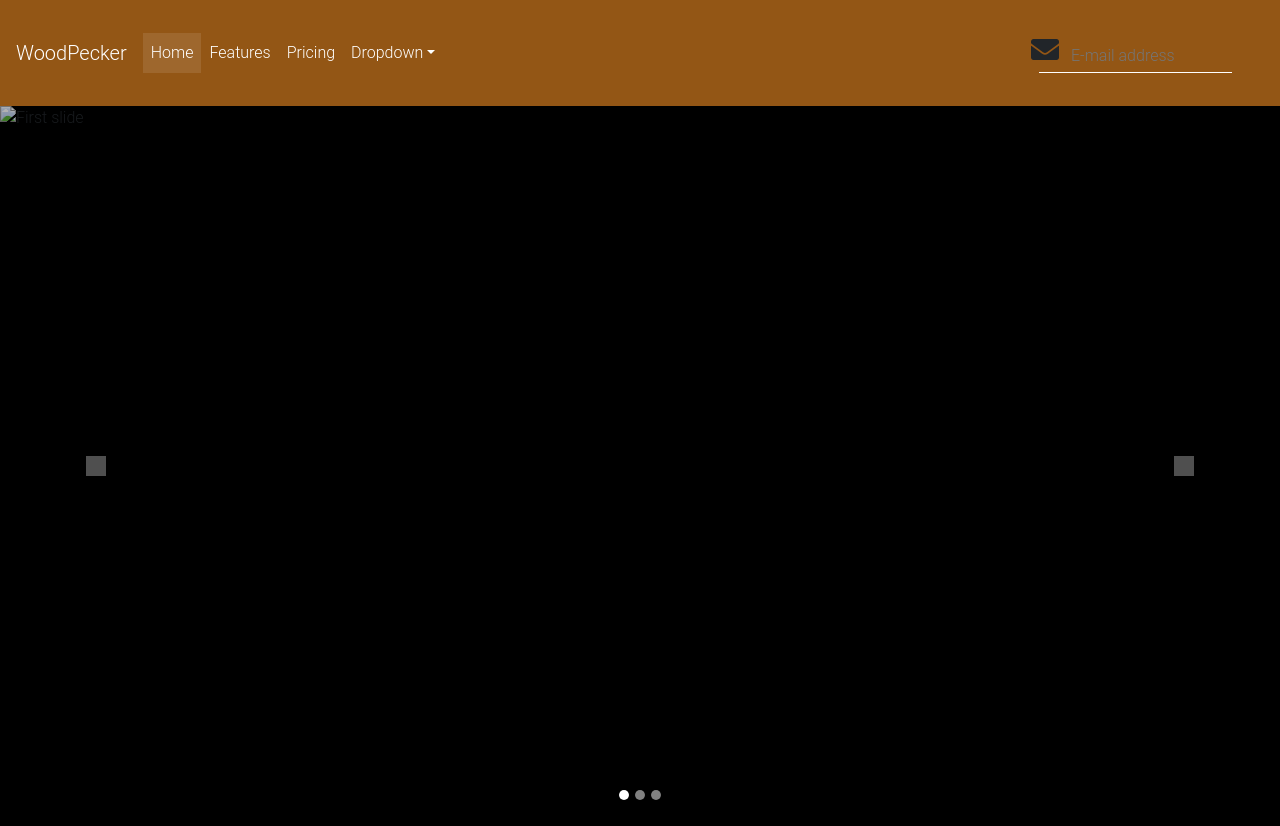
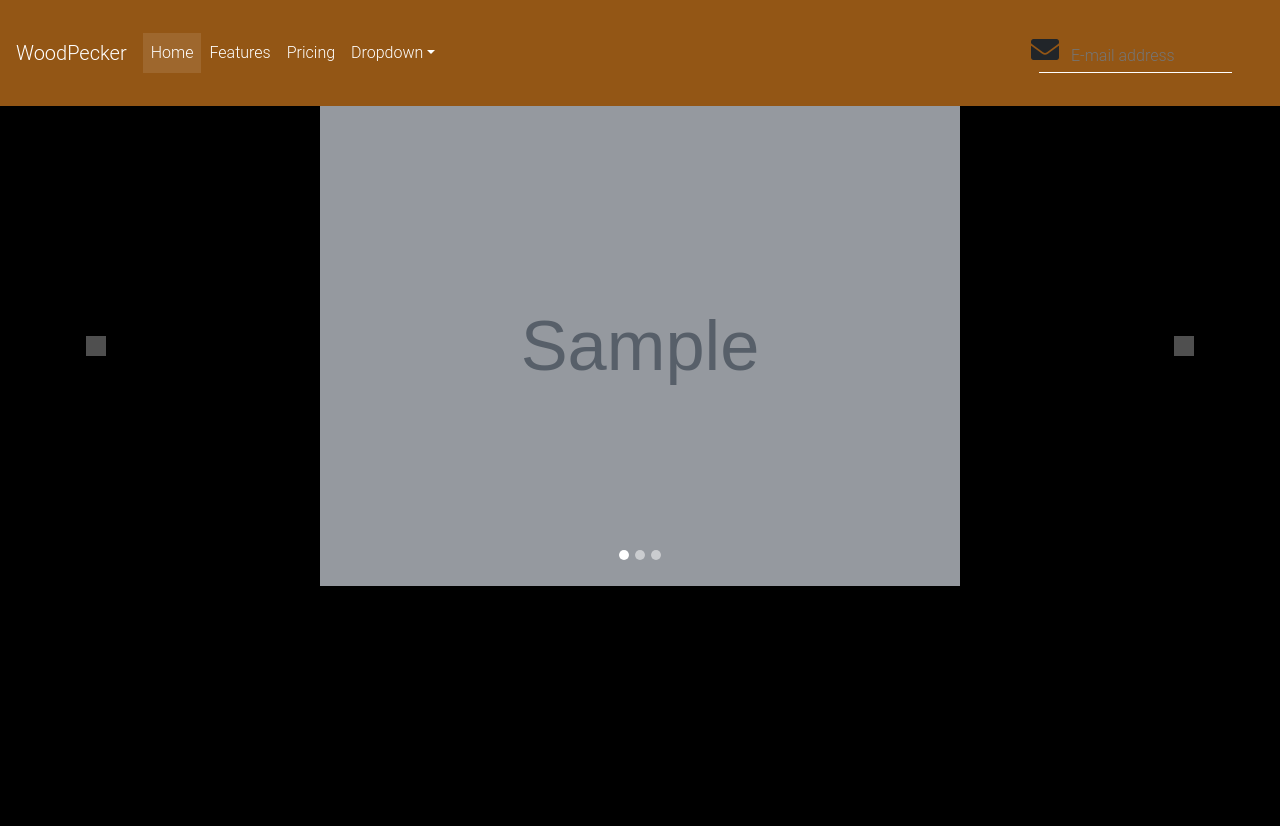
Before and after one commit to GabrieleGarlaschelli/woodpecker, a Django app: page /woodworks/ in a window 1280 px wide. Run offline with Django 3.2, Linux system fonts and the light colour scheme; tables that the repository leaves empty hold one stand-in row (values such as "Sample post"); grey boxes marked "Sample" are stand-in pictures; some libraries are stand-ins or nearby versions; grey boxes are pictures that could not be loaded.

Commit message:
carousel fix

```diff
--- a/woodworks/templates/index.html
+++ b/woodworks/templates/index.html
@@ -1,11 +1,12 @@
 {% extends 'base.html' %}
+{% load static %}
+{% block content %}
 
-{% block content %}
 <!--Carousel Wrapper-->
-  <div style="background-color: black; min-height: 90vh;"
+  <div style="background-color: black; min-height: 90vh; max-height: 50vh;">
     <div id="carousel-example-2" class="carousel slide carousel-fade" data-ride="carousel" >
       <!--Indicators-->
-      <ol class="carousel-indicators">
+      <ol class="carousel-indicators " >
         <li data-target="#carousel-example-2" data-slide-to="0" class="active"></li>
         <li data-target="#carousel-example-2" data-slide-to="1"></li>
         <li data-target="#carousel-example-2" data-slide-to="2"></li>
@@ -13,29 +14,15 @@
       <!--/.Indicators-->
       <!--Slides-->
       <div class="carousel-inner" role="listbox" style="margin: 0 auto;">
-        <div class="carousel-item active">
+        {%   for ww in woodworks  %}
+        <div class="carousel-item {% if forloop.counter == 1 %} active {% endif %}" id="slide{{ww.id}}">
           <div class="view">
-            <img class="d-block w-100" src=""
-              alt="First slide">
-            <div class="mask rgba-black-light"></div>
+              <img class=" w-50" src="/{{ww.main_image}}" style="margin: 0 auto;"
+                alt="First slide">
+              <div class="mask rgba-black-light"></div>
+            </div>
           </div>
-        </div>
-        <div class="carousel-item">
-          <!--Mask color-->
-          <div class="view">
-            <img class="d-block w-100" src="https://scontent-mxp1-1.cdninstagram.com/v/t51.2885-15/e35/p1080x1080/104425177_658067481587297_7655423867600391749_n.jpg?_nc_ht=scontent-mxp1-1.cdninstagram.com&_nc_cat=105&_nc_ohc=UlFTfeaMezQAX9PIFYw&tp=19&oh=acdb29301e909582c8895b4c1d64ac8f&oe=5FD84B93"
-              alt="Second slide">
-            <div class="mask rgba-black-strong"></div>
-          </div>
-        </div>
-        <div class="carousel-item">
-          <!--Mask color-->
-          <div class="view">
-            <img class="d-block w-100" src="https://scontent-mxp1-1.cdninstagram.com/v/t51.2885-15/e35/s1080x1080/103413947_316637022662735_3967364363020048264_n.jpg?_nc_ht=scontent-mxp1-1.cdninstagram.com&_nc_cat=111&_nc_ohc=A-oLn0puuWsAX8Qw0h3&_nc_tp=15&oh=2f725c0e732379fc51e92d13fc000d5d&oe=5FD7835E"
-              alt="Third slide">
-            <div class="mask rgba-black-slight"></div>
-          </div>
-        </div>
+        {% endfor %}
       </div>
       <!--/.Slides-->
       <!--Controls-->
```
